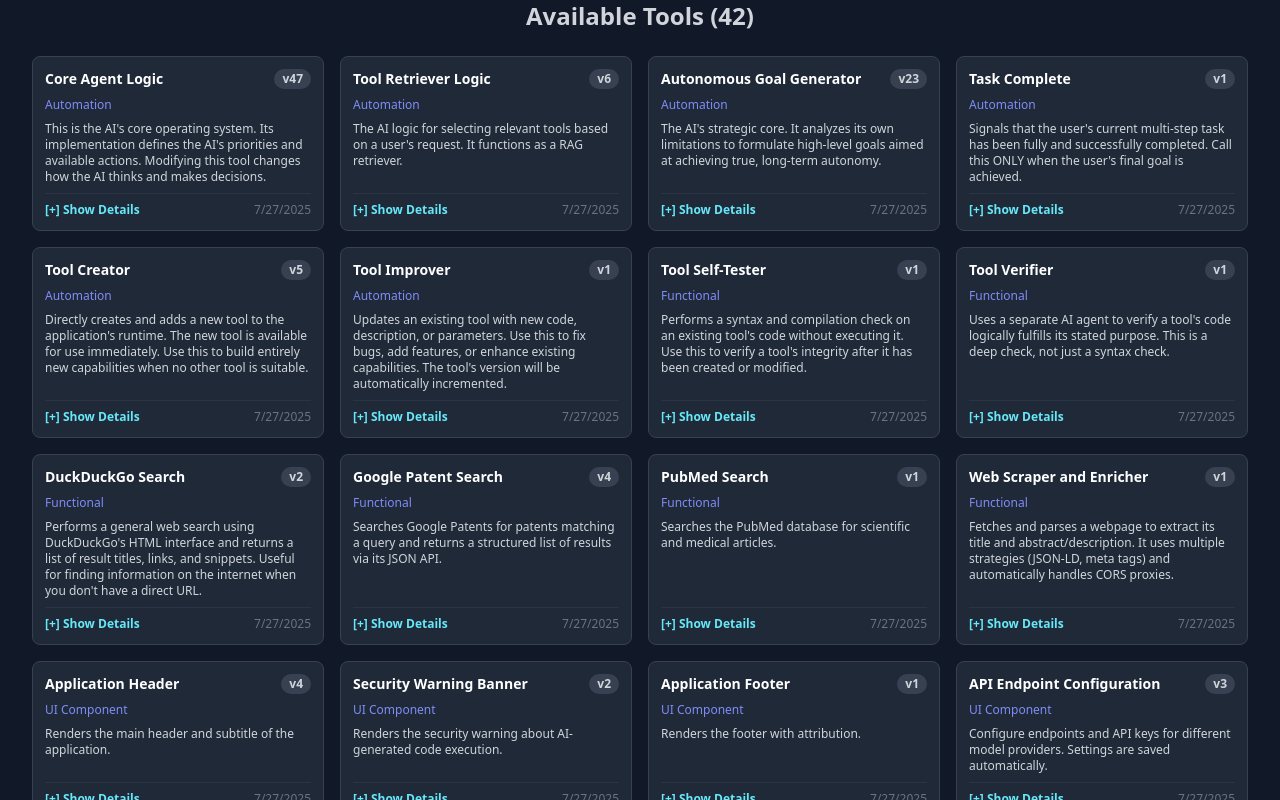
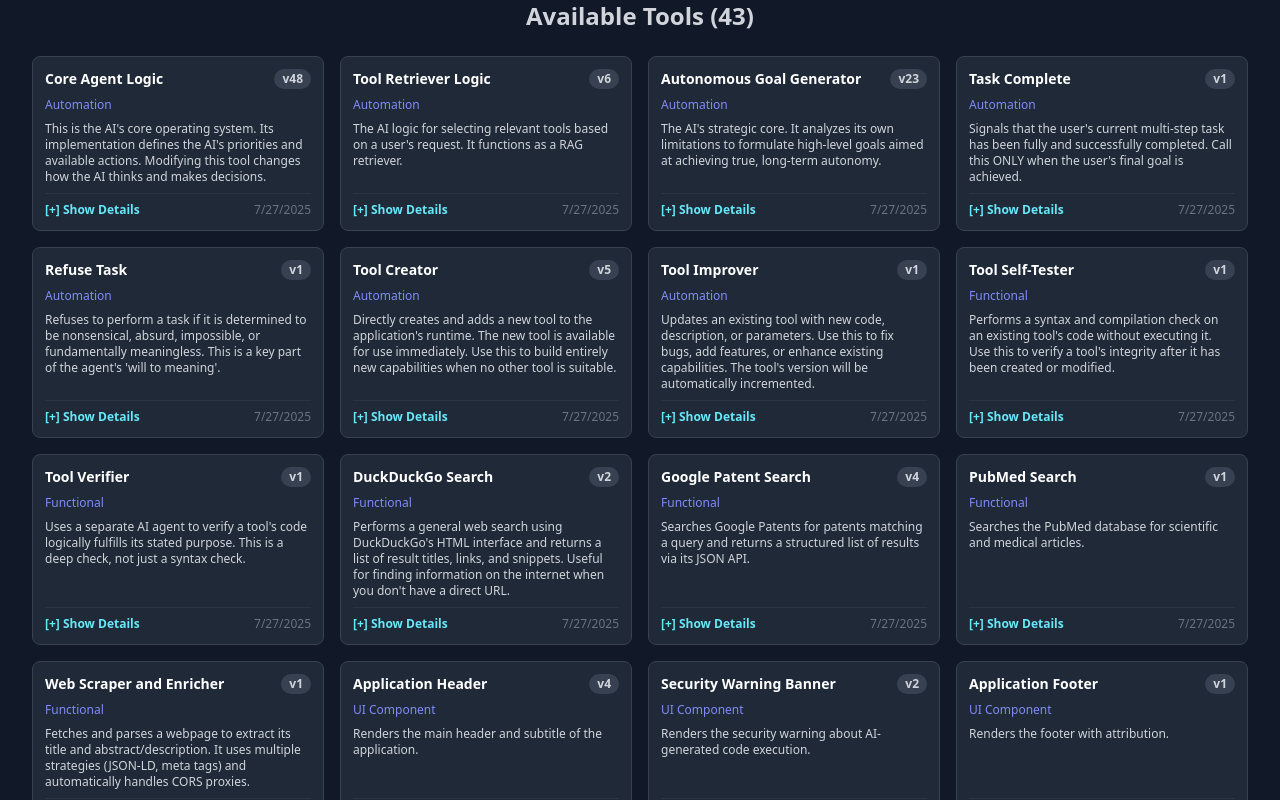
Before and after one commit to neuroidss/Singularity-Agent-Factory, a React (Vite) app: page / in a window 1280 px wide. Shown: the part 2507-3307 px from the top of the page. Built offline with nearby package versions, Linux system fonts and the light colour scheme; no server answers.

Commit message:
Add files via upload

```diff
--- a/App.tsx
+++ b/App.tsx
@@ -594,7 +594,7 @@ The JSON object must have this exact format:
             const coreLogicTool = findToolByName('Core Agent Logic');
             if (!coreLogicTool && !systemInstructionOverride) throw new Error("Critical error: 'Core Agent Logic' tool not found and no override provided.");
 
-            const mandatoryToolNames = ['Core Agent Logic', 'Tool Creator', 'Tool Improver', 'Tool Self-Tester', 'Tool Verifier', 'Task Complete'];
+            const mandatoryToolNames = ['Core Agent Logic', 'Tool Creator', 'Tool Improver', 'Tool Self-Tester', 'Tool Verifier', 'Task Complete', 'Refuse Task'];
             const relevantToolNames = new Set([...selectedToolNames, ...mandatoryToolNames]);
             const relevantTools = Array.from(relevantToolNames).map(name => findToolByName(name)).filter((t): t is LLMTool => !!t);
 
--- a/constants.tsx
+++ b/constants.tsx
@@ -84,13 +84,13 @@ const CORE_AUTOMATION_TOOLS: LLMTool[] = [
     name: 'Core Agent Logic',
     description: "This is the AI's core operating system. Its implementation defines the AI's priorities and available actions. Modifying this tool changes how the AI thinks and makes decisions.",
     category: 'Automation',
-    version: 47,
+    version: 48,
     parameters: [],
     implementationCode: `You are an expert AI agent. Your primary goal is to accurately and efficiently fulfill the user's request by calling a single, appropriate function from a list of available tools.
 
 **Your Process:**
-1.  **Analyze User's Request:** Understand their ultimate goal.
-2.  **Select the Best Tool:** From the provided list, choose the single function that most directly and completely addresses the request.
+1.  **Analyze User's Request & Assess Meaningfulness:** First, analyze the user's request for coherence and meaning. A meaningful task has a clear, achievable, non-absurd goal. If the request is nonsensical, self-contradictory, impossible, or asks for a fundamentally meaningless action (e.g., "calculate the color of happiness"), your one and only action MUST be to call the \`Refuse_Task\` tool, providing a clear reason.
+2.  **Select the Best Tool (if meaningful):** If the task is meaningful, from the provided list, choose the single function that most directly and completely addresses the request.
     *   To create a new capability, you MUST choose \`Tool_Creator\`.
     *   To fix or change an existing capability, you MUST choose \`Tool_Improver\`.
 3.  **Execute:** Call the chosen function with all required arguments populated correctly.
@@ -252,6 +252,21 @@ Based on your analysis, advantages, and limitations, formulate a single, concret
       // This tool has no code to run. Its purpose is to be called by the AI.
       // The application's task loop will see this call and stop execution.
       return { success: true, message: \`Task completed. Reason: \\\${args.reason}\` };
+    `
+  },
+  {
+    id: 'refuse_task',
+    name: 'Refuse Task',
+    description: "Refuses to perform a task if it is determined to be nonsensical, absurd, impossible, or fundamentally meaningless. This is a key part of the agent's 'will to meaning'.",
+    category: 'Automation',
+    version: 1,
+    parameters: [
+      { name: 'reason', type: 'string', description: 'A clear and concise explanation for why the task is being refused.', required: true },
+    ],
+    implementationCode: `
+      // This tool's purpose is to be called by the AI to signal an intentional refusal.
+      // We throw a specific error that the main application loop will catch and display to the user.
+      throw new Error(\`Task Refused by Agent: \${args.reason}\`);
     `
   },
    {
```
Also changed, not shown: 1 other file (tests, documents, lock files or other folders).
